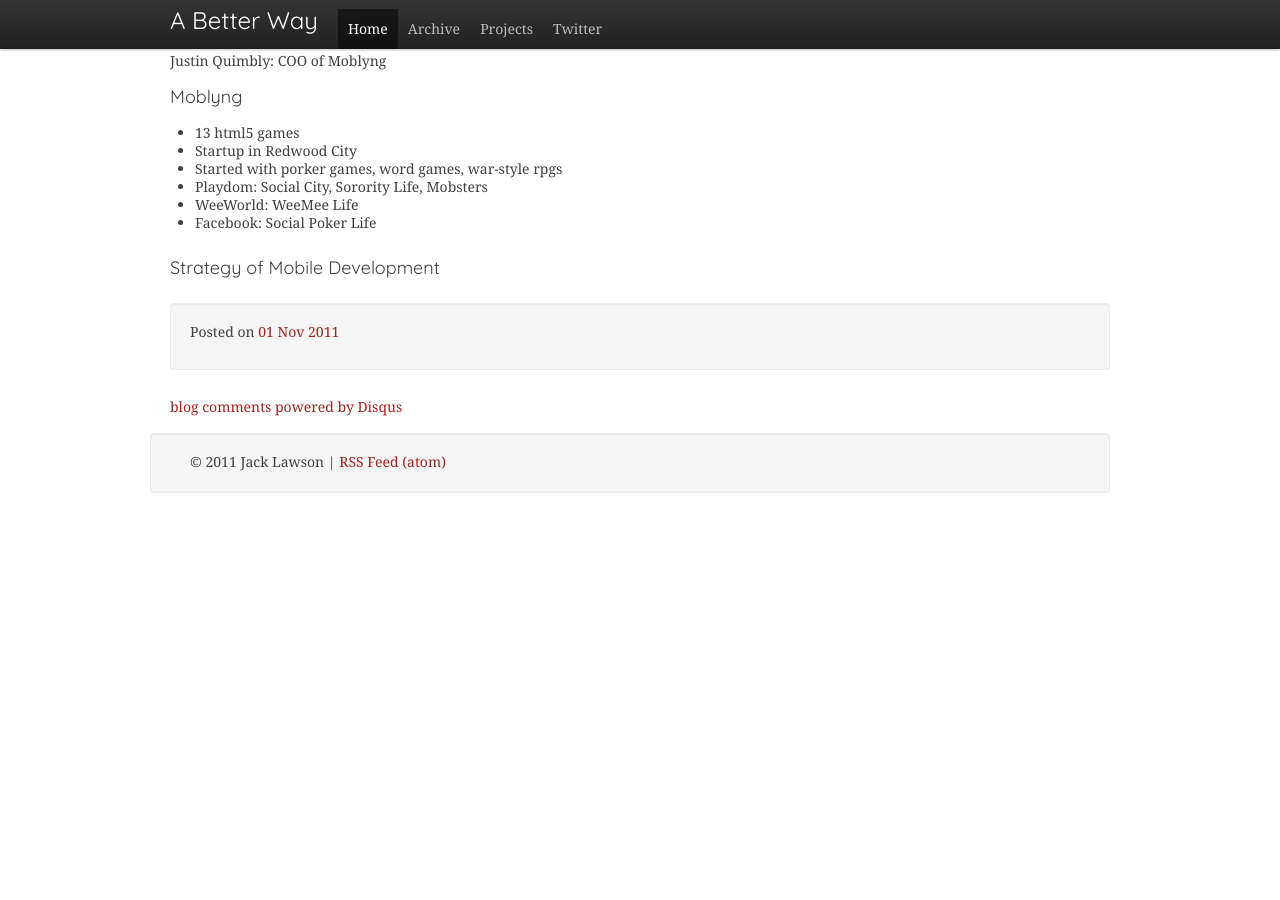
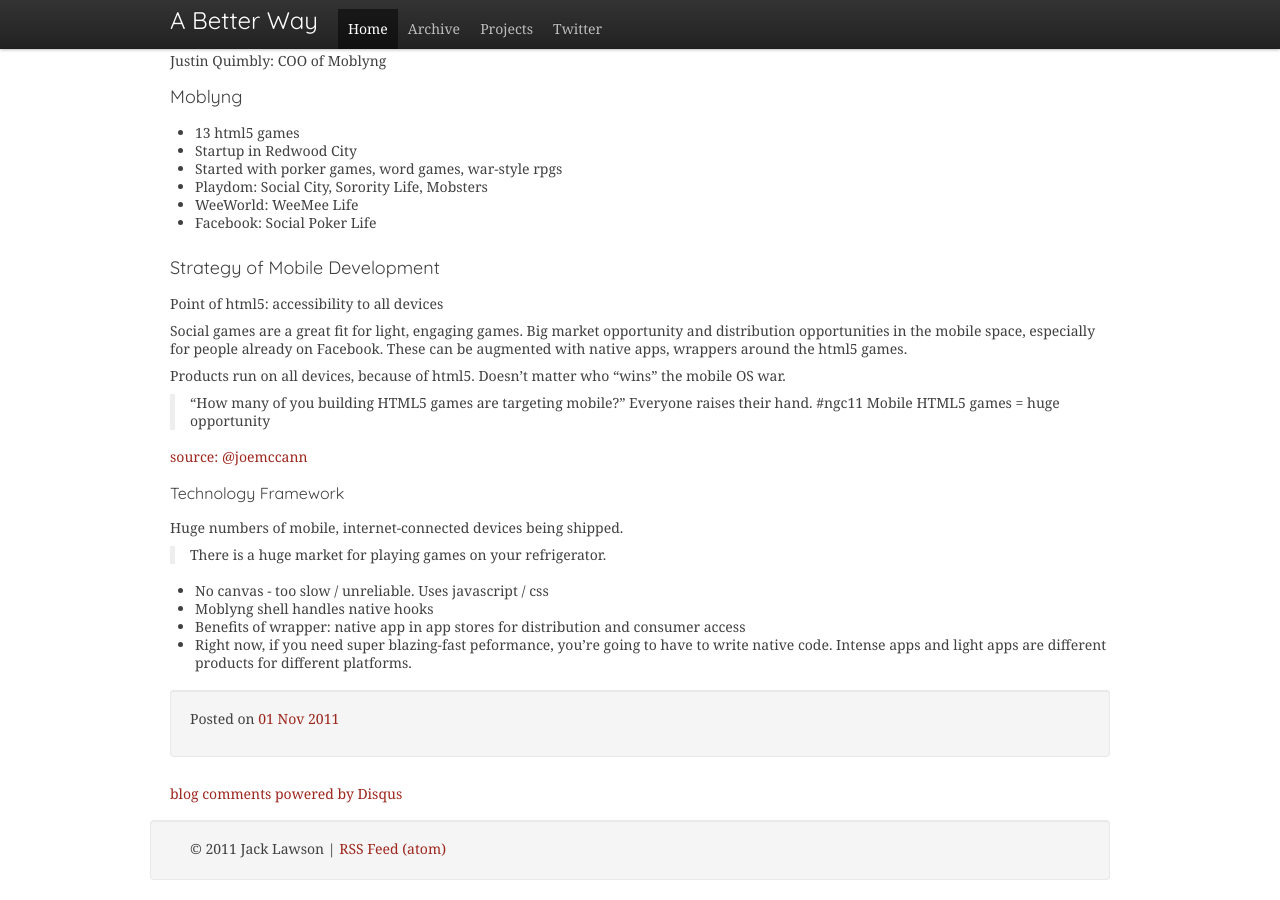
Before and after one commit to ajacksified/ajacksified.github.com, a Jekyll site: the page built from _posts/2011-11-01-new-game-conf-liveblog.markdown, in a window 1280 px wide and 900 px high, scrolled down 2731 px. Built offline with Jekyll 4.4.1, drawn with Linux system fonts in a browser that asks for light colours; nearby versions of some CDN libraries; some web fonts are replaced; comment, search, counter and statistics services are not loaded; before the commit the page ends 3244 px from its top, so only the background shows below that.

Commit message:
Session 3

```diff
--- a/_posts/2011-11-01-new-game-conf-liveblog.markdown
+++ b/_posts/2011-11-01-new-game-conf-liveblog.markdown
@@ -164,3 +164,32 @@
 * Facebook: Social Poker Life
 
 ### Strategy of Mobile Development
+
+Point of html5: accessibility to all devices
+
+Social games are a great fit for light, engaging games. Big market opportunity
+and distribution opportunities in the mobile space, especially for people
+already on Facebook. These can be augmented with native apps, wrappers around
+the html5 games.
+
+Products run on all devices, because of html5. Doesn't matter who "wins" the
+mobile OS war.
+
+
+> "How many of you building HTML5 games are targeting mobile?" Everyone raises their hand. #ngc11 Mobile HTML5 games = huge opportunity
+
+[source: @joemccann](http://j.mp/sfvH8q)
+
+#### Technology Framework
+
+Huge numbers of mobile, internet-connected devices being shipped.
+
+> There is a huge market for playing games on your refrigerator.
+
+* No canvas - too slow / unreliable. Uses javascript / css
+* Moblyng shell handles native hooks
+* Benefits of wrapper: native app in app stores for distribution and consumer
+  access
+* Right now, if you need super blazing-fast peformance, you're going to have to
+  write native code. Intense apps and light apps are different products for
+  different platforms.
```
